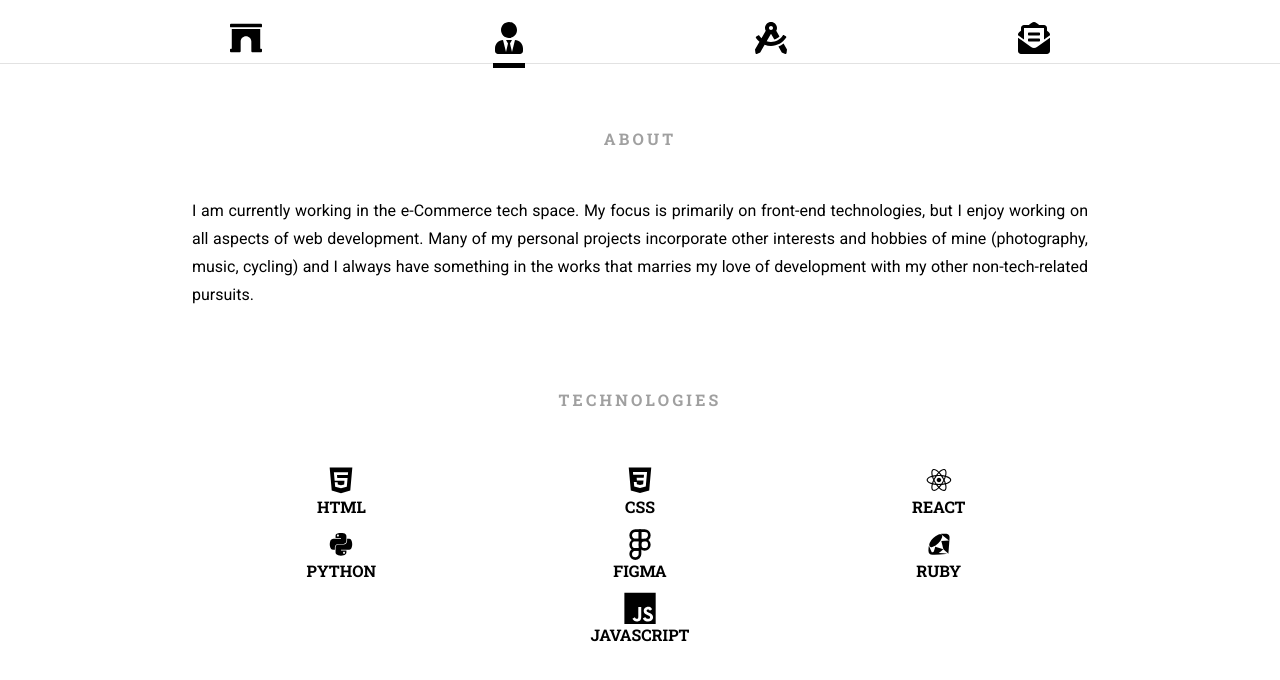
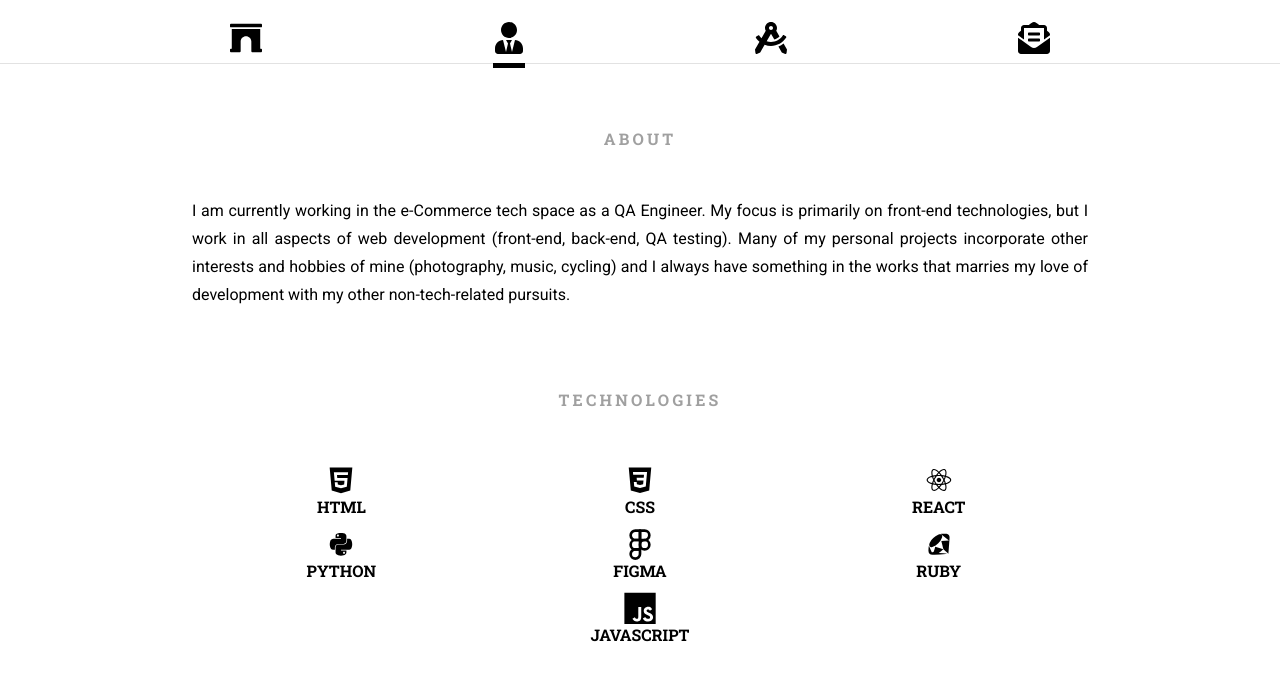
Before and after one commit to erichkopp/erich-kopp-portfolio-vercel, a React (Create React App) app: page /about in a window 1280 px wide. Shown: the top 680 px of the page. Built offline with nearby package versions, Linux system fonts and the light colour scheme.

Commit message:
Update About page paragraph

```diff
--- a/src/components/About.js
+++ b/src/components/About.js
@@ -17,7 +17,7 @@ export default function About() {
       <div
         className="about-paragraph"
       >
-        I am currently working in the e-Commerce tech space. My focus is primarily on front-end technologies, but I enjoy working on all aspects of web development. Many of my personal projects incorporate other interests and hobbies of mine (photography, music, cycling) and I always have something in the works that marries my love of development with my other non-tech-related pursuits.
+        I am currently working in the e-Commerce tech space as a QA Engineer. My focus is primarily on front-end technologies, but I work in all aspects of web development (front-end, back-end, QA testing). Many of my personal projects incorporate other interests and hobbies of mine (photography, music, cycling) and I always have something in the works that marries my love of development with my other non-tech-related pursuits.
       </div>
 
 
```
Also changed, not shown: 2 other files (tests, documents, lock files or other folders).
